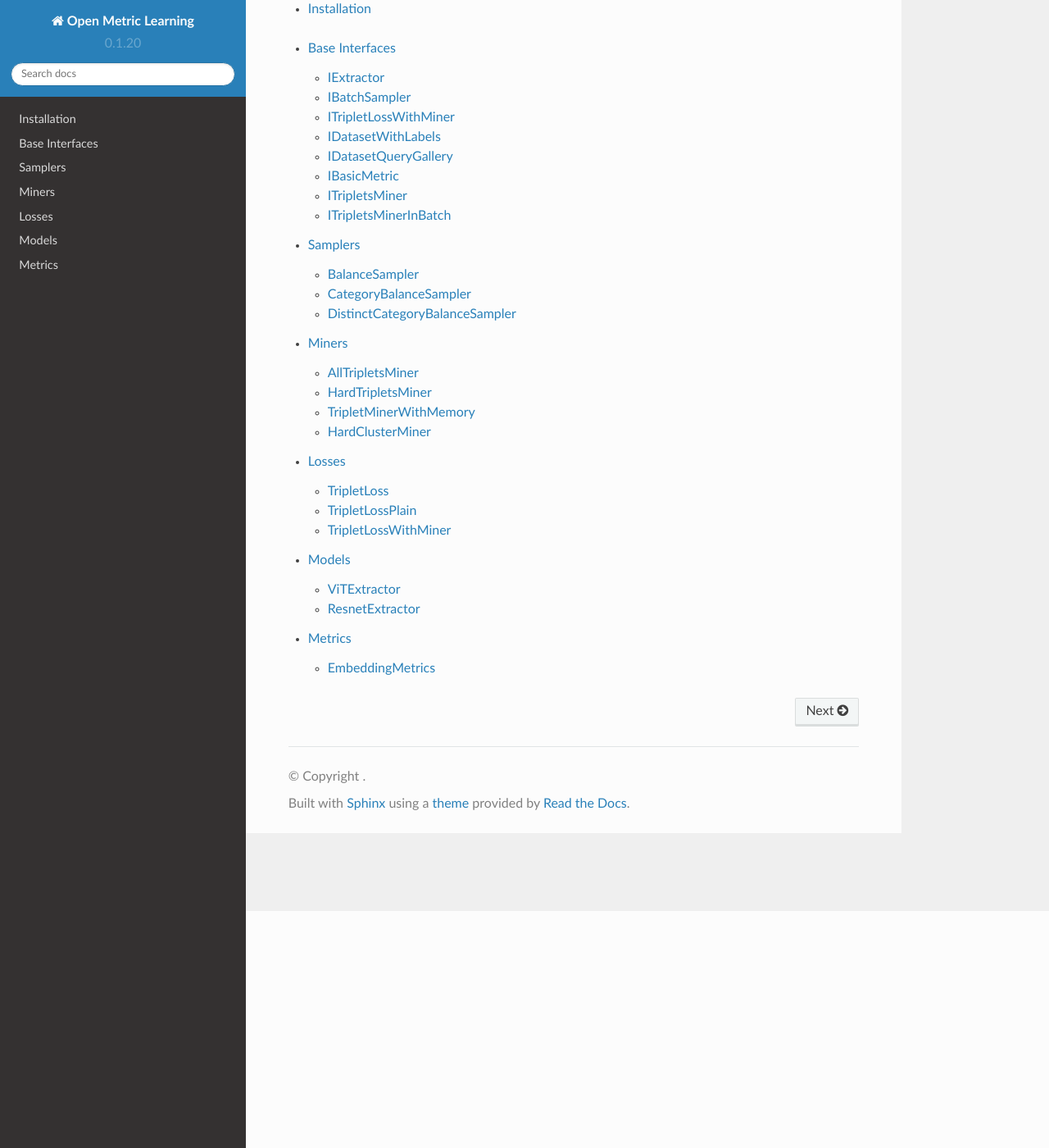
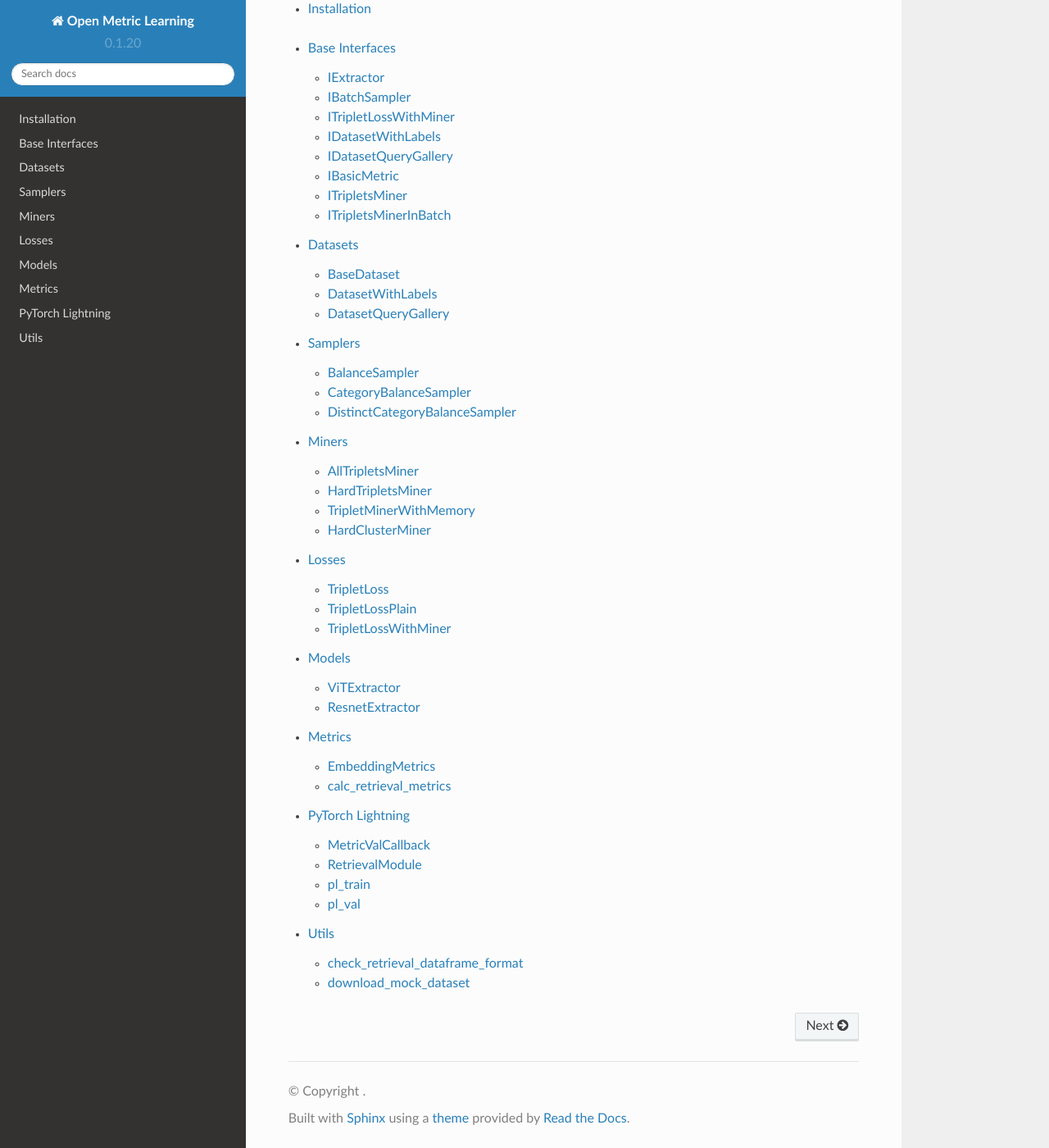
Before and after one commit to OML-Team/open-metric-learning, a Sphinx documentation site: the page built from docs/source/index.rst, in a window 1280 px wide and 1400 px high, scrolled down 289 px. Shown: the whole window at 82% size. Built offline with Sphinx 7.4.7 and the Read the Docs theme 2.0.0, drawn with Linux system fonts in a browser that asks for light colours.

Commit message:
added more docs

```diff
--- a/docs/source/index.rst
+++ b/docs/source/index.rst
@@ -12,8 +12,11 @@ Contents
 
 .. toctree::
    interfaces
+   datasets
    samplers
    miners
    losses
    models
    metrics
+   lightning
+   utils
--- a/docs/source/metrics.rst
+++ b/docs/source/metrics.rst
@@ -17,3 +17,7 @@ EmbeddingMetrics
     .. automethod:: setup
     .. automethod:: update_data
     .. automethod:: compute_metrics
+
+calc_retrieval_metrics
+~~~~~~~~~~~~~~~~~~~~~~~~~~~~~~~~~~~~~~~~~~~~~~~~~~~~~~~~~~~~~~~~~~~~~~~~~~~~~~~~~~~~~~~~~~~~~~~~
+.. autofunction:: oml.functional.metrics.calc_retrieval_metrics
--- /dev/null
+++ b/docs/source/utils.rst
@@ -0,0 +1,16 @@
+Utils
+=============================
+
+.. toctree::
+   :titlesonly:
+
+.. contents::
+   :local:
+
+check_retrieval_dataframe_format
+~~~~~~~~~~~~~~~~~~~~~~~~~~~~~~~~~~~~~~~~~~~~~~~~~~~~~~~~~~~~~~~~~~~~~~~~~~~~~~~~~~~~~~~~~~~~~~~~
+.. autofunction:: oml.utils.dataframe_format.check_retrieval_dataframe_format
+
+download_mock_dataset
+~~~~~~~~~~~~~~~~~~~~~~~~~~~~~~~~~~~~~~~~~~~~~~~~~~~~~~~~~~~~~~~~~~~~~~~~~~~~~~~~~~~~~~~~~~~~~~~~
+.. autofunction:: oml.utils.download_mock_dataset.download_mock_dataset
```
Also changed, not shown: docs/source/datasets.rst (added, +36 -0 lines), docs/source/lightning.rst (added, +32 -0 lines), 8 other files.
